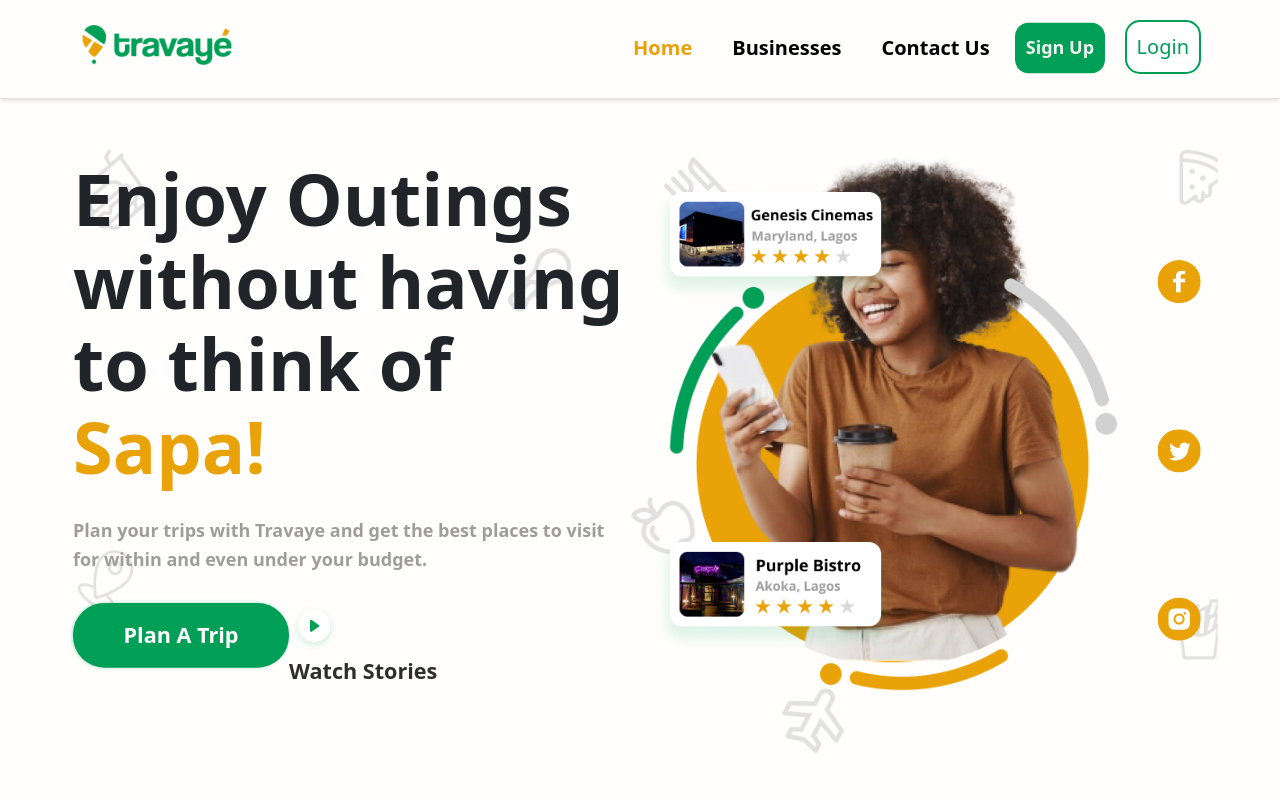
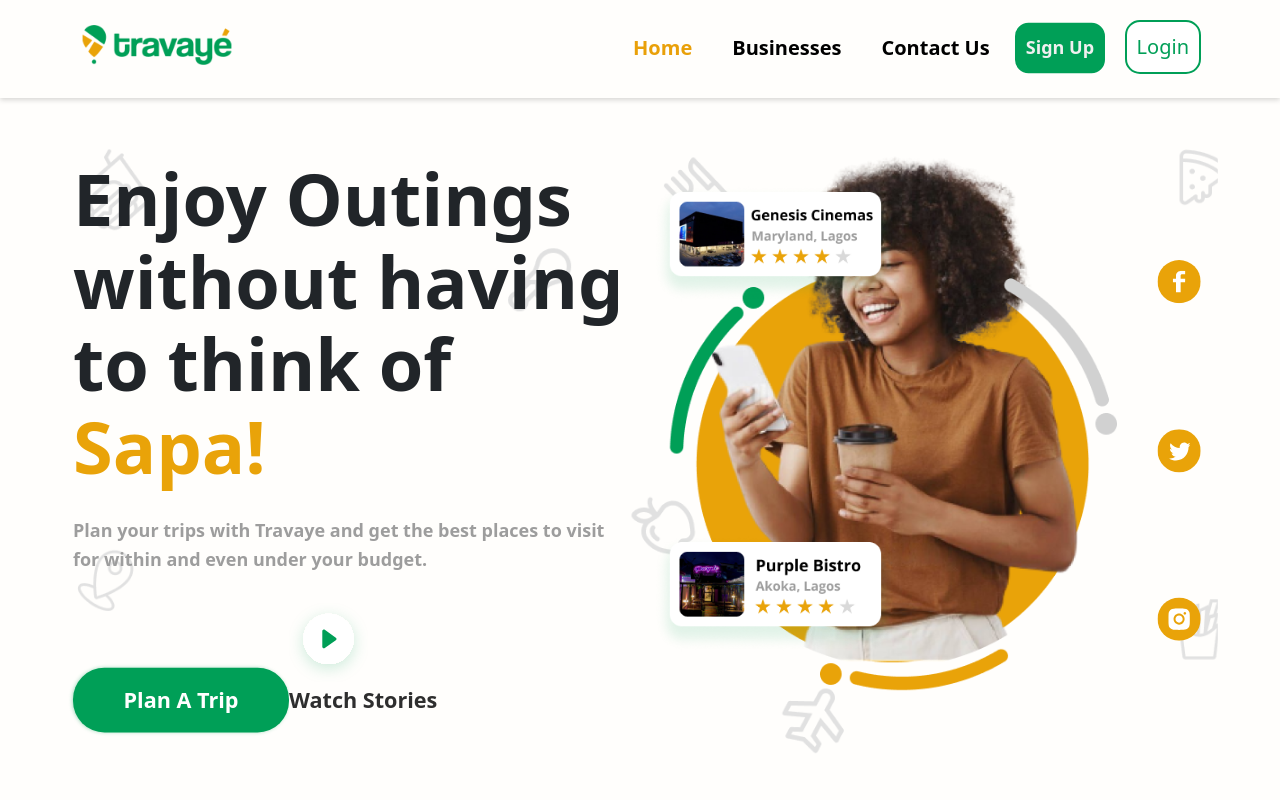
Before and after one commit to tra-vaye/travaye-frontend, a React (Create React App) app: page / in a window 1280 px wide. Shown: the top 800 px of the page. Built offline with nearby package versions, Linux system fonts and the light colour scheme.

Commit message:
filter functionality update

```diff
--- a/src/Pages/Business/Locations.js
+++ b/src/Pages/Business/Locations.js
@@ -7,7 +7,7 @@ import { useNavigate } from "react-router-dom";
 import { useGetLocationsQuery } from "../../redux/Api/locationApi";
 import Loader from "../../components/UI/Loader";
 import { notification } from "antd";
-import axios from "axios";
+
 import serverUrl from "../../server";
 
 const categories = [
@@ -22,36 +22,30 @@ const categories = [
   "Historical/Tourist Attractions",
 ];
 
-const filters = ["All", "Trending", "5-Stars", "Lagos"];
+const filters = ["All", "Abuja", "Ibadan", "Lagos"];
 
 const Locations = () => {
-  const [activeCategory, setActiveCategory] = useState("All");
-  const [activeFilter, setActiveFilter] = useState("All");
   const [showSidebar, setShowSidebar] = useState(false);
   const [locations, setLocations] = useState([]);
   const { data, isError, error, isLoading } = useGetLocationsQuery(1, 10);
 
+  const [selectedCategories, updateSelectedCategories] = useState([]);
+  const [selectedFilters, updateSelectedFilters] = useState([]);
+
   const navigate = useNavigate();
 
-  // useEffect(() => {
-  //   if (data) {
-  //     setLocations(data?.data);
-  //   }
-  //   if (isError) {
-  //     notification.error({
-  //       message: error?.error,
-  //       duration: 3,
-  //       placement: "bottomRight",
-  //     });
-  //   }
-  // }, [data, error?.error, isError]);
-
-  const getLocations = async () => {
-    const res = await axios.get(
-      `${serverUrl}/location?filters=wildlife-attractions&location=lagos`
-    );
-    console.log(res);
-  };
+  useEffect(() => {
+    if (data) {
+      setLocations(data?.data);
+    }
+    if (isError) {
+      notification.error({
+        message: error?.error,
+        duration: 3,
+        placement: "bottomRight",
+      });
+    }
+  }, [data, error?.error, isError]);
 
   const toggleSidebar = () => {
     setShowSidebar((prevState) => !prevState);
@@ -78,9 +72,27 @@ const Locations = () => {
                 return (
                   <FilterButton
                     key={i}
-                    active={filter === activeFilter}
+                    active={selectedFilters.includes(filter)}
                     onClick={() => {
-                      setActiveFilter(filter);
+                      if (filter !== "All") {
+                        if (selectedFilters.includes(filter)) {
+                          updateSelectedFilters((prevState) => {
+                            return prevState.filter(
+                              (value) => value !== filter
+                            );
+                          });
+                        } else {
+                          updateSelectedFilters((prevState) => {
+                            const newArray = prevState.filter(
+                              (value) => value !== "All"
+                            );
+                            return [...newArray, filter];
+                          });
+                        }
+                      } else {
+                        updateSelectedFilters(["All"]);
+                      }
+                      console.log(selectedFilters);
                     }}
                   >
                     {filter}
@@ -90,7 +102,7 @@ const Locations = () => {
             </FilterButtonContainer>
             <div className="mt-5">
               <div>
-                <h6 style={{ color: "#e9a009" }}>{activeCategory}</h6>
+                <h6 style={{ color: "#e9a009" }}>Locations</h6>
                 <GridContainer>
                   {locations?.map((location, i) => {
                     return (
@@ -115,9 +127,27 @@ const Locations = () => {
                 return (
                   <CategoryListItem
                     key={i}
-                    active={activeCategory === category}
+                    active={selectedCategories.includes(category)}
                     onClick={() => {
-                      setActiveCategory(category);
+                      if (category !== "All") {
+                        if (selectedCategories.includes(category)) {
+                          updateSelectedCategories((prevState) => {
+                            return prevState.filter(
+                              (value) => value !== category
+                            );
+                          });
+                        } else {
+                          updateSelectedCategories((prevState) => {
+                            const newArray = prevState.filter(
+                              (value) => value !== "All"
+                            );
+                            return [...newArray, category];
+                          });
+                        }
+                      } else {
+                        updateSelectedCategories(["All"]);
+                      }
+                      console.log(selectedCategories);
                       setShowSidebar(false);
                     }}
                   >
--- a/src/Pages/Home/Home.js
+++ b/src/Pages/Home/Home.js
@@ -1,7 +1,6 @@
 import classes from "./Home.module.css";
 import LandingImage from "../../assets/landing.png";
-import StoryButton from "../../assets/story-button.png";
-import { Rating } from "react-simple-star-rating";
+
 import Perks from "../../components/UI/Perks";
 import Instructions from "../../components/UI/Instructions";
 import ReviewImage from "../../assets/review-image.png";
@@ -15,6 +14,7 @@ import Maryland from "../../assets/maryland-landing.png";
 import {
   FacebookIcon,
   InstaIcon,
+  PlayStory,
   TwitterIcon,
 } from "../../components/UI/svgs/svgs";
 import {
@@ -50,7 +50,7 @@ const Home = () => {
 
               <a href="https://www.instagram.com/s/aGlnaGxpZ2h0OjE3OTQwMDM1NTU1MzYyODI0?story_media_id=2927036580269740747&igshid=YmMyMTA2M2Y=">
                 <button className={classes["btn--alt"]}>
-                  <img src={StoryButton} alt="play" /> Watch Stories
+                  {PlayStory} Watch Stories
                 </button>
               </a>
             </LandingButtonsContainer>
@@ -58,9 +58,8 @@ const Home = () => {
           <LandingImagesContainer className="col-lg-6 d-flex justify-content-center align-self-start">
             <MarylandLink src={Maryland} className="img-fluid " />
 
-            <Link to="/location">
-              <PurpleBistroLink src={PurpleBistro} className="img-fluid " />
-            </Link>
+            <PurpleBistroLink src={PurpleBistro} className="img-fluid " />
+
             <img src={LandingImage} alt="poster" className="img-fluid " />
             <div
               className={`d-flex flex-column justify-content-evenly ${classes.socials}`}
@@ -228,8 +227,6 @@ const MarylandLink = styled.img`
 `;
 
 const LandingButtonsContainer = styled.div`
-  display: flex;
-
   @media (max-width: 767px) {
     transform: translatex(-50px);
     button {
--- a/src/Pages/Home/Home.module.css
+++ b/src/Pages/Home/Home.module.css
@@ -57,7 +57,6 @@
   font-size: 24px;
   line-height: 40px;
   color: #2e2e2e;
-  white-space: nowrap;
 }
 
 @media (max-width: 491px) {
--- a/src/components/UI/Modal/NewLocation.js
+++ b/src/components/UI/Modal/NewLocation.js
@@ -38,7 +38,7 @@ const NewLocation = (props) => {
       formData.append("pictures", file);
     });
     formData.append("locationAddedBy", user._id);
-    formData.append("rating", rating);
+    formData.append("locationRating", rating);
 
     const newLocationResponse = await fetch(`${serverUrl}/api/location`, {
       method: "POST",
--- a/src/components/UI/svgs/svgs.js
+++ b/src/components/UI/svgs/svgs.js
@@ -1,3 +1,64 @@
+export const PlayStory = (
+  <svg
+    width="88"
+    height="88"
+    viewBox="0 0 88 88"
+    fill="none"
+    xmlns="http://www.w3.org/2000/svg"
+  >
+    <rect
+      x="31.1667"
+      y="27.1667"
+      width="26.8333"
+      height="25.6667"
+      fill="#009F57"
+    />
+    <g filter="url(#filter0_d_18_104)">
+      <path
+        d="M72 40C72 47.4261 69.05 54.548 63.799 59.799C58.548 65.05 51.4261 68 44 68C36.5739 68 29.452 65.05 24.201 59.799C18.95 54.548 16 47.4261 16 40C16 32.5739 18.95 25.452 24.201 20.201C29.452 14.95 36.5739 12 44 12C51.4261 12 58.548 14.95 63.799 20.201C69.05 25.452 72 32.5739 72 40ZM39.765 29.8255C39.5033 29.6392 39.1954 29.5285 38.875 29.5056C38.5546 29.4826 38.2341 29.5483 37.9485 29.6954C37.663 29.8425 37.4234 30.0654 37.2561 30.3396C37.0888 30.6138 37.0002 30.9288 37 31.25V48.75C37.0002 49.0712 37.0888 49.3862 37.2561 49.6604C37.4234 49.9346 37.663 50.1575 37.9485 50.3046C38.2341 50.4517 38.5546 50.5174 38.875 50.4944C39.1954 50.4715 39.5033 50.3608 39.765 50.1745L52.015 41.4245C52.2419 41.2626 52.4268 41.0489 52.5543 40.8011C52.6819 40.5534 52.7485 40.2787 52.7485 40C52.7485 39.7213 52.6819 39.4466 52.5543 39.1989C52.4268 38.9511 52.2419 38.7374 52.015 38.5755L39.765 29.8255Z"
+        fill="white"
+      />
+    </g>
+    <defs>
+      <filter
+        id="filter0_d_18_104"
+        x="0"
+        y="0"
+        width="88"
+        height="88"
+        filterUnits="userSpaceOnUse"
+        color-interpolation-filters="sRGB"
+      >
+        <feFlood flood-opacity="0" result="BackgroundImageFix" />
+        <feColorMatrix
+          in="SourceAlpha"
+          type="matrix"
+          values="0 0 0 0 0 0 0 0 0 0 0 0 0 0 0 0 0 0 127 0"
+          result="hardAlpha"
+        />
+        <feOffset dy="4" />
+        <feGaussianBlur stdDeviation="8" />
+        <feComposite in2="hardAlpha" operator="out" />
+        <feColorMatrix
+          type="matrix"
+          values="0 0 0 0 0 0 0 0 0 0.623529 0 0 0 0 0.341176 0 0 0 0.2 0"
+        />
+        <feBlend
+          mode="normal"
+          in2="BackgroundImageFix"
+          result="effect1_dropShadow_18_104"
+        />
+        <feBlend
+          mode="normal"
+          in="SourceGraphic"
+          in2="effect1_dropShadow_18_104"
+          result="shape"
+        />
+      </filter>
+    </defs>
+  </svg>
+);
+
 export const InstaIcon = (
   <svg
     width="48"
```
